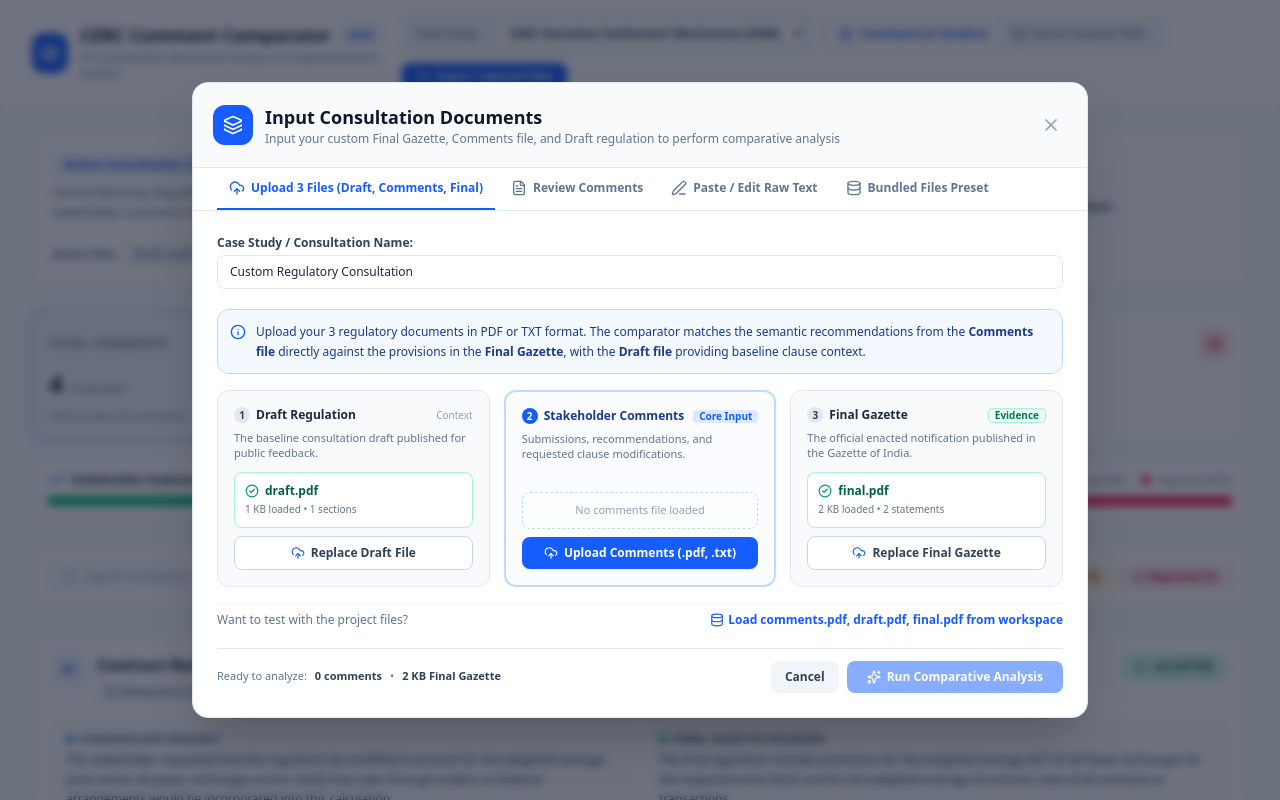
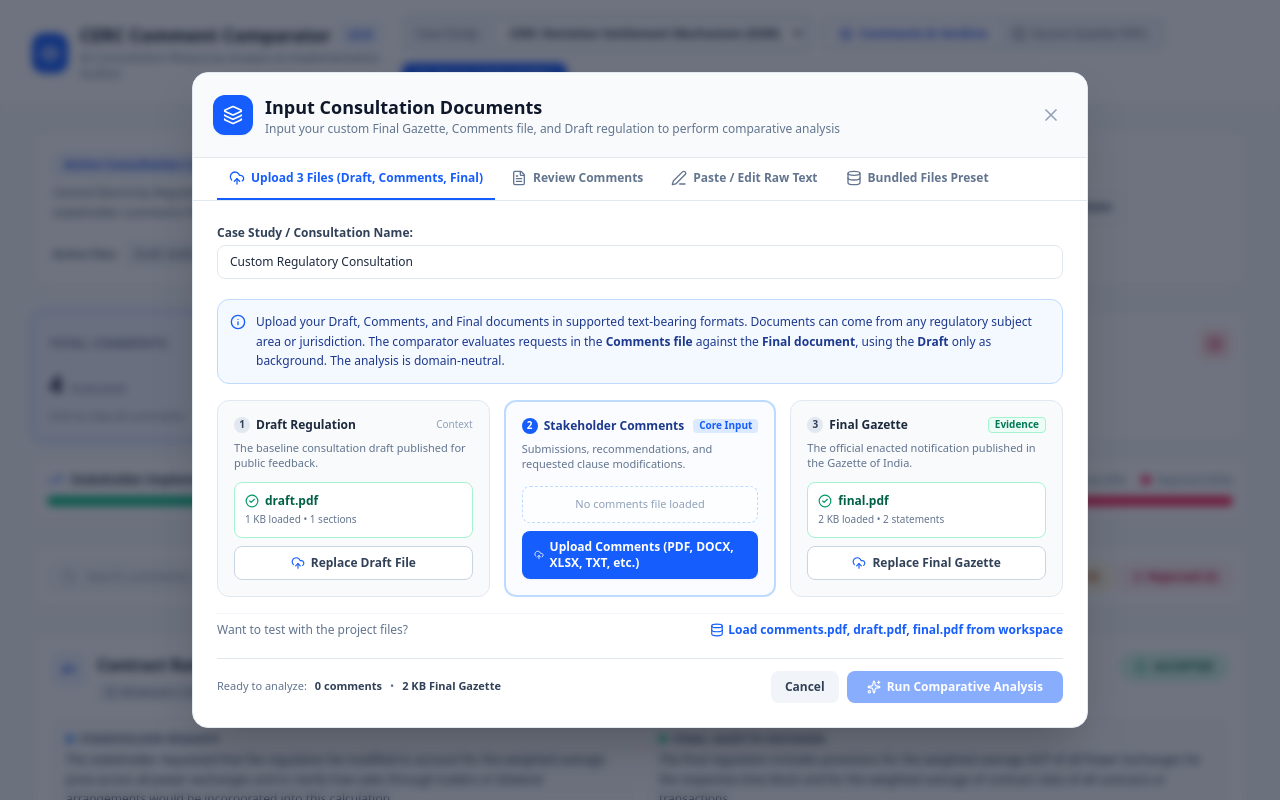
Before and after one commit to kitiozz/cerc-comment-comparator, a React (Vite) app: page / in a window 1280 px wide. Both pictures are taken after a click on the button "Input / Upload Files". Shown: the top 800 px of the page. Built offline with nearby package versions, Linux system fonts and the light colour scheme.

Commit message:
Make upload interface domain-neutral and list supported formats

```diff
--- a/src/components/CustomAnalysisModal.tsx
+++ b/src/components/CustomAnalysisModal.tsx
@@ -388,7 +388,7 @@ export const CustomAnalysisModal: React.FC<CustomAnalysisModalProps> = ({
               type="text"
               value={datasetTitle}
               onChange={(e) => setDatasetTitle(e.target.value)}
-              placeholder="e.g. CERC Deviation Settlement Regulations 2024"
+              placeholder="e.g. Draft Data Protection Rules 2026"
               className="w-full px-3 py-2 bg-white border border-slate-200 rounded-lg text-slate-800 focus:ring-1 focus:ring-blue-500 text-xs font-medium"
               required
             />
@@ -400,7 +400,7 @@ export const CustomAnalysisModal: React.FC<CustomAnalysisModalProps> = ({
               <div className="bg-blue-50/70 border border-blue-200 rounded-xl p-3 flex items-start gap-2.5 text-blue-900">
                 <Info className="w-4 h-4 text-blue-600 shrink-0 mt-0.5" />
                 <p className="text-xs leading-relaxed">
-                  Upload your 3 regulatory documents in PDF or TXT format. The comparator matches the semantic recommendations from the <strong>Comments file</strong> directly against the provisions in the <strong>Final Gazette</strong>, with the <strong>Draft file</strong> providing baseline clause context.
+                  Upload your Draft, Comments, and Final documents in supported text-bearing formats. Documents can come from any regulatory subject area or jurisdiction. The comparator evaluates requests in the <strong>Comments file</strong> against the <strong>Final document</strong>, using the <strong>Draft</strong> only as background. The analysis is domain-neutral.
                 </p>
               </div>
 
@@ -440,10 +440,10 @@ export const CustomAnalysisModal: React.FC<CustomAnalysisModalProps> = ({
 
                     <label className="cursor-pointer flex items-center justify-center gap-1.5 px-3 py-2 bg-white border border-slate-300 hover:bg-slate-50 rounded-lg text-xs font-semibold text-slate-700 transition-colors">
                       <UploadCloud className="w-3.5 h-3.5 text-blue-600" />
-                      {isExtracting === 'draft' ? 'Extracting...' : draftText ? 'Replace Draft File' : 'Upload Draft (.pdf, .txt)'}
+                      {isExtracting === 'draft' ? 'Extracting...' : draftText ? 'Replace Draft File' : 'Upload Draft (PDF, DOCX, XLSX, TXT, etc.)'}
                       <input
                         type="file"
-                        accept=".pdf,.txt,.md,.csv,.json"
+                        accept=".pdf,.docx,.xlsx,.xls,.txt,.md,.csv,.json,.xml,.html,.htm"
                         className="hidden"
                         onChange={(e) => {
                           const f = e.target.files?.[0];
@@ -499,10 +499,10 @@ export const CustomAnalysisModal: React.FC<CustomAnalysisModalProps> = ({
 
                     <label className="cursor-pointer flex items-center justify-center gap-1.5 px-3 py-2 bg-blue-600 hover:bg-blue-700 text-white rounded-lg text-xs font-semibold shadow-xs transition-colors">
                       <UploadCloud className="w-3.5 h-3.5" />
-                      {isExtracting === 'comments' ? 'Extracting...' : parsedComments.length > 0 ? 'Replace Comments File' : 'Upload Comments (.pdf, .txt)'}
+                      {isExtracting === 'comments' ? 'Extracting...' : parsedComments.length > 0 ? 'Replace Comments File' : 'Upload Comments (PDF, DOCX, XLSX, TXT, etc.)'}
                       <input
                         type="file"
-                        accept=".pdf,.txt,.md,.csv,.json"
+                        accept=".pdf,.docx,.xlsx,.xls,.txt,.md,.csv,.json,.xml,.html,.htm"
                         className="hidden"
                         onChange={(e) => {
                           const f = e.target.files?.[0];
@@ -547,10 +547,10 @@ export const CustomAnalysisModal: React.FC<CustomAnalysisModalProps> = ({
 
                     <label className="cursor-pointer flex items-center justify-center gap-1.5 px-3 py-2 bg-white border border-slate-300 hover:bg-slate-50 rounded-lg text-xs font-semibold text-slate-700 transition-colors">
                       <UploadCloud className="w-3.5 h-3.5 text-blue-600" />
-                      {isExtracting === 'final' ? 'Extracting...' : finalText ? 'Replace Final Gazette' : 'Upload Final Gazette (.pdf, .txt)'}
+                      {isExtracting === 'final' ? 'Extracting...' : finalText ? 'Replace Final Gazette' : 'Upload Final Document (PDF, DOCX, XLSX, TXT, etc.)'}
                       <input
                         type="file"
-                        accept=".pdf,.txt,.md,.csv,.json"
+                        accept=".pdf,.docx,.xlsx,.xls,.txt,.md,.csv,.json,.xml,.html,.htm"
                         className="hidden"
                         onChange={(e) => {
                           const f = e.target.files?.[0];
```
